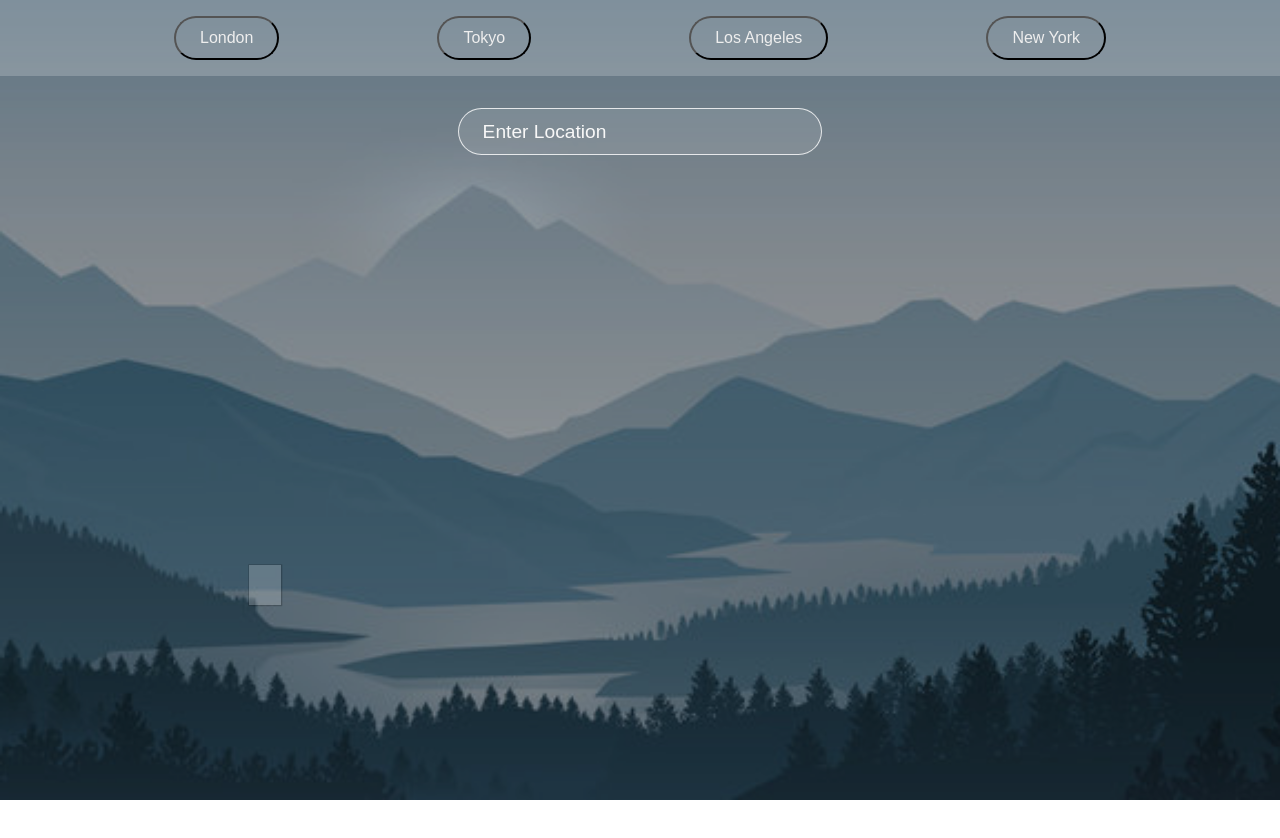
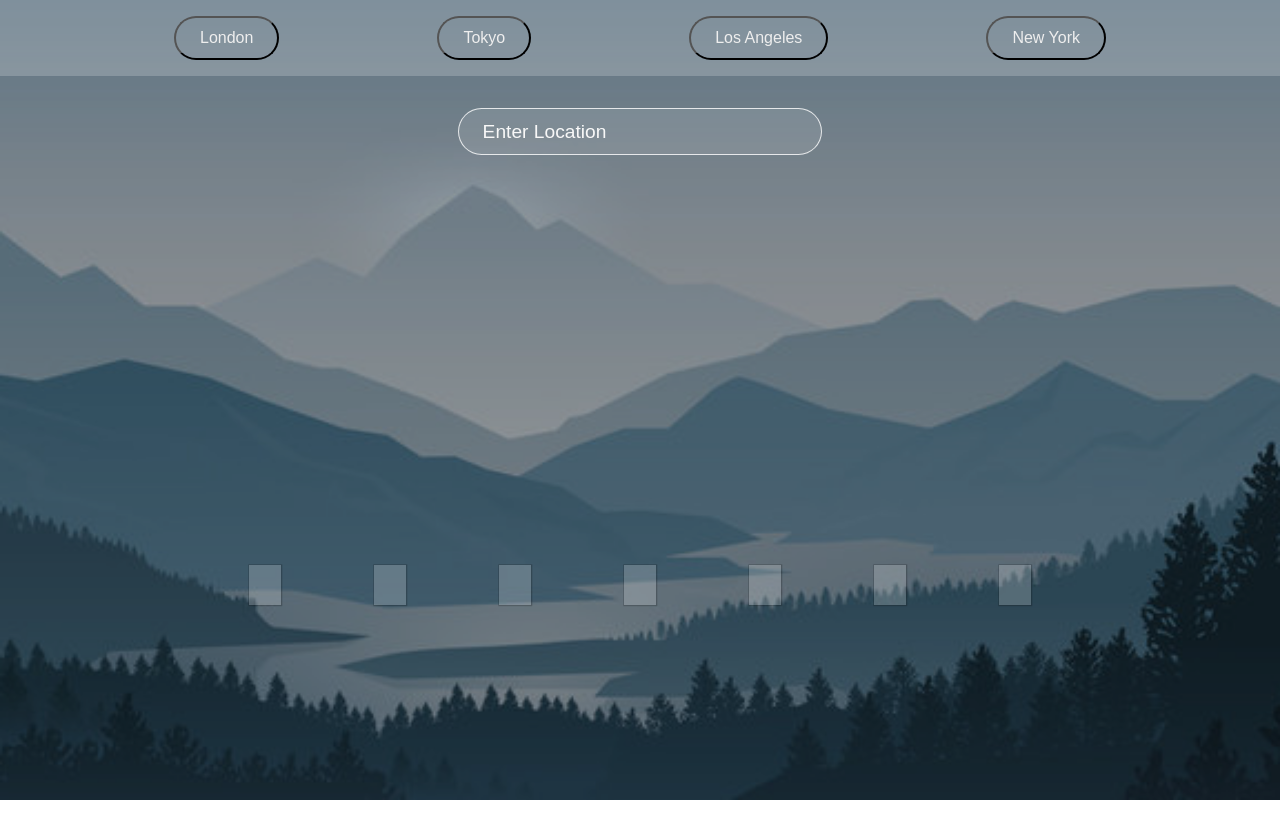
Before and after one commit to kylemiller13/weather_site, a React (Create React App) app: page / in a window 1280 px wide. Shown: the top 838 px of the page. Built offline with nearby package versions, Linux system fonts and the light colour scheme; no server answers.

Commit message:
add pesudo code

```diff
--- a/src/components/WeatherData.js
+++ b/src/components/WeatherData.js
@@ -10,33 +10,37 @@ import { CardContent } from '@mui/material';
 
 
 function WeatherData() {
+  // used useState to declare a state variable(data, location, futureData)
   const [data, setData] = useState({"coord":{lon:0,lat:0}});
   const [location, setLocation] = useState('');
   const [futureData, setFutureData] = useState([]);
-
+  //OpenWeatherMap API takes in a template literal called location
   const url = `https://api.openweathermap.org/data/2.5/weather?q=${location}&units=imperial&appid=${process.env.REACT_APP_API_KEY}`
-
+  //OpenWeatherMap API takes in the location London
   const londonURL = `https://api.openweathermap.org/data/2.5/weather?q=London&units=imperial&appid=${process.env.REACT_APP_API_KEY}`
-
+  //OpenWeatherMap API takes in the location Tokyo
   const tokyoURL = `https://api.openweathermap.org/data/2.5/weather?q=Tokyo&units=imperial&appid=${process.env.REACT_APP_API_KEY}`
-
+  //OpenWeatherMap API takes in the location Los Angeles
   const losAngelesURL = `https://api.openweathermap.org/data/2.5/weather?q=Los Angeles&units=imperial&appid=${process.env.REACT_APP_API_KEY}`
-
+  //OpenWeatherMap API takes in the location New York
   const newYorkURL = `https://api.openweathermap.org/data/2.5/weather?q=New York&units=imperial&appid=${process.env.REACT_APP_API_KEY}`
-
+  // created a const oneCall that = a function that takes in lat & lon parameters
   const oneCall = function(lat, lon){
     return `https://api.openweathermap.org/data/2.5/onecall?lat=${lat}&lon=${lon}&exclude=hourly,minutely&units=imperial&appid=${process.env.REACT_APP_API_KEY}`
   };
 
   const searchLocation = (event) => {
+    // event.key is a keyboardEvent
     if (event.key === 'Enter') {
       const requestOne = axios.get(url);
+      //axios.all makes multiple HTTP requests,
+      //axios.spread is used to spread the array of arguments into multiple arguments. used to prvent multiple ajax requests with axios.all
       axios.all([requestOne]).then(axios.spread((...responses) => {
         setData(responses[0].data)
         axios.all([axios.get(oneCall(responses[0].data.coord.lat,responses[0].data.coord.lon))]).then(axios.spread((...responses) => {
           setFutureData(responses[0].data)
+        }))
       }))
-    }))
       setLocation('')
     }
   };
@@ -88,6 +92,7 @@ function WeatherData() {
       <div className="app">
         <div className="searchBTN">
           <button type="button"
+          // calls the function londonClick
             onClick={() => londonClick()}
             >London</button>
             <button type="button"
@@ -127,48 +132,49 @@ function WeatherData() {
               <div className="card1">
 
                 <CardContent>
+                  {/*ternary operator, new creates an instance of an object, Date is a constructor */}
                   {futureData.daily ? <p className="days">{new Date(futureData.daily[1].dt * 1000).toUTCString().slice(0,7)}</p> : null}
                     {futureData.daily ? <img src={`http://openweathermap.org/img/wn/${futureData.daily[1].weather[0].icon}.png`} alt="OpenWeatherIcons"/> : null}
                     {futureData.daily ? <p>{(futureData.daily[1].temp.day).toFixed()}° {(futureData.daily[1].temp.min).toFixed()}°</p> : null}
                 </CardContent>
 
               </div>
-              <div className="card2">
+              <div className="card1">
               <CardContent>
                 {futureData.daily ? <p className="days">{new Date(futureData.daily[2].dt * 1000).toUTCString().slice(0,7)}</p> : null}
                   {futureData.daily ? <img src={`http://openweathermap.org/img/wn/${futureData.daily[2].weather[0].icon}.png`} alt="OpenWeather icons"/> : null}
                   {futureData.daily ? <p>{futureData.daily[2].temp.day.toFixed()}° {(futureData.daily[2].temp.min).toFixed()}°</p> : null}
               </CardContent>
               </div>
-              <div className="card3">
+              <div className="card1">
               <CardContent>
                 {futureData.daily ? <p className="days">{new Date(futureData.daily[3].dt * 1000).toUTCString().slice(0,7)}</p> : null}
                   {futureData.daily ? <img src={`http://openweathermap.org/img/wn/${futureData.daily[3].weather[0].icon}.png`} alt="OpenWeather icons"/> : null}
                   {futureData.daily ? <p>{futureData.daily[3].temp.day.toFixed()}° {futureData.daily[3].temp.min.toFixed()}°</p> : null}
               </CardContent>
               </div>
-              <div className="card4">
+              <div className="card1">
               <CardContent>
                 {futureData.daily ? <p className="days">{new Date(futureData.daily[4].dt * 1000).toUTCString().slice(0,7)}</p> : null}
                   {futureData.daily ? <img src={`http://openweathermap.org/img/wn/${futureData.daily[4].weather[0].icon}.png`} alt="OpenWeather icons"/> : null}
                   {futureData.daily ? <p>{futureData.daily[4].temp.day.toFixed()}° {futureData.daily[4].temp.min.toFixed()}°</p> : null}
               </CardContent>
               </div>
-              <div className="card5">
+              <div className="card1">
               <CardContent>
                 {futureData.daily ? <p className="days">{new Date(futureData.daily[5].dt * 1000).toUTCString().slice(0,7)}</p> : null}
                   {futureData.daily ? <img src={`http://openweathermap.org/img/wn/${futureData.daily[5].weather[0].icon}.png`} alt="OpenWeather icons"/> : null}
                   {futureData.daily ? <p>{futureData.daily[5].temp.day.toFixed()}° {futureData.daily[5].temp.min.toFixed()}°</p> : null}
               </CardContent>
               </div>
-              <div className="card6">
+              <div className="card1">
               <CardContent>
                 {futureData.daily ? <p className="days">{new Date(futureData.daily[6].dt * 1000).toUTCString().slice(0,7)}</p> : null}
                   {futureData.daily ? <img src={`http://openweathermap.org/img/wn/${futureData.daily[6].weather[0].icon}.png`} alt="OpenWeather icons"/> : null}
                   {futureData.daily ? <p>{futureData.daily[6].temp.day.toFixed()}° {futureData.daily[6].temp.min.toFixed()}°</p> : null}
               </CardContent>
               </div>
-              <div className="card7">
+              <div className="card1">
               <CardContent>
                 {futureData.daily ? <p className="days">{new Date(futureData.daily[7].dt * 1000).toUTCString().slice(0,7)}</p> : null}
                   {futureData.daily ? <img src={`http://openweathermap.org/img/wn/${futureData.daily[7].weather[0].icon}.png`} alt="OpenWeather icons"/> : null}
```
